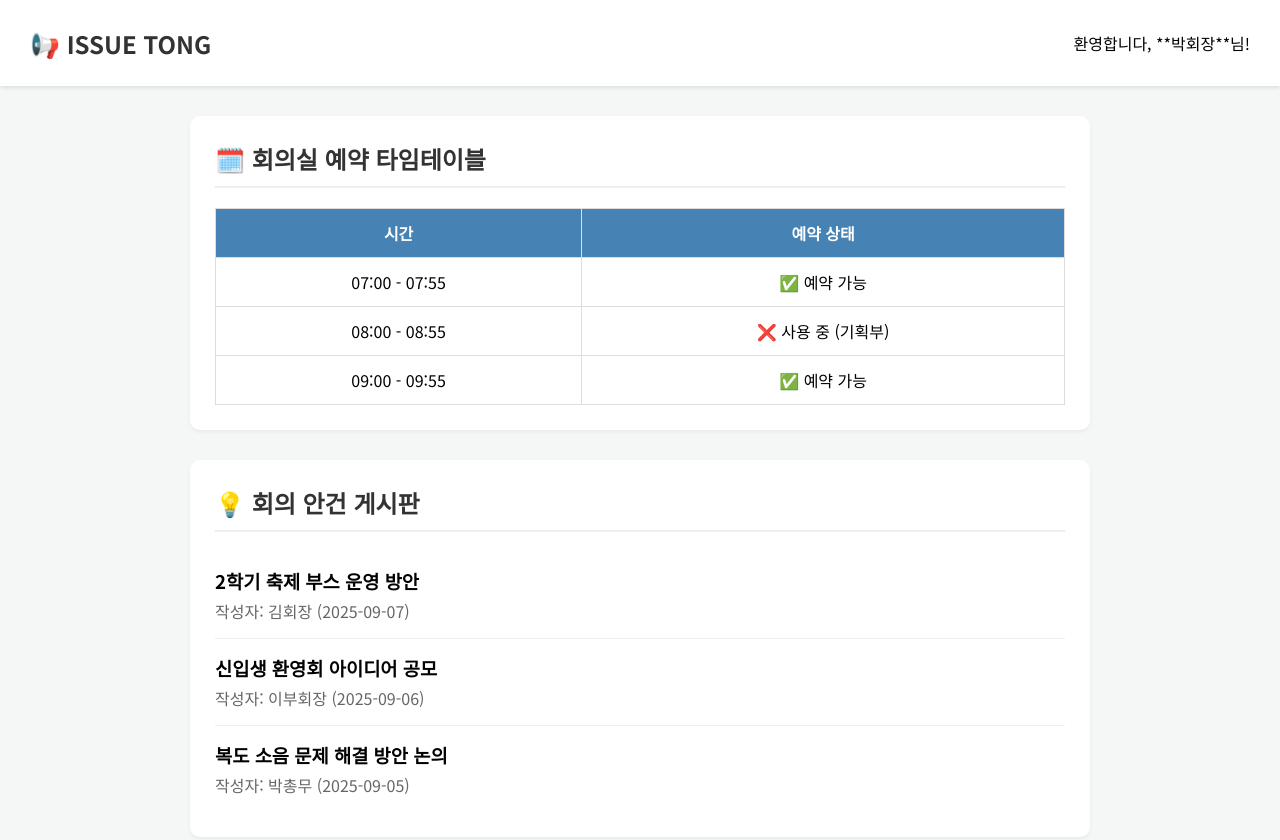
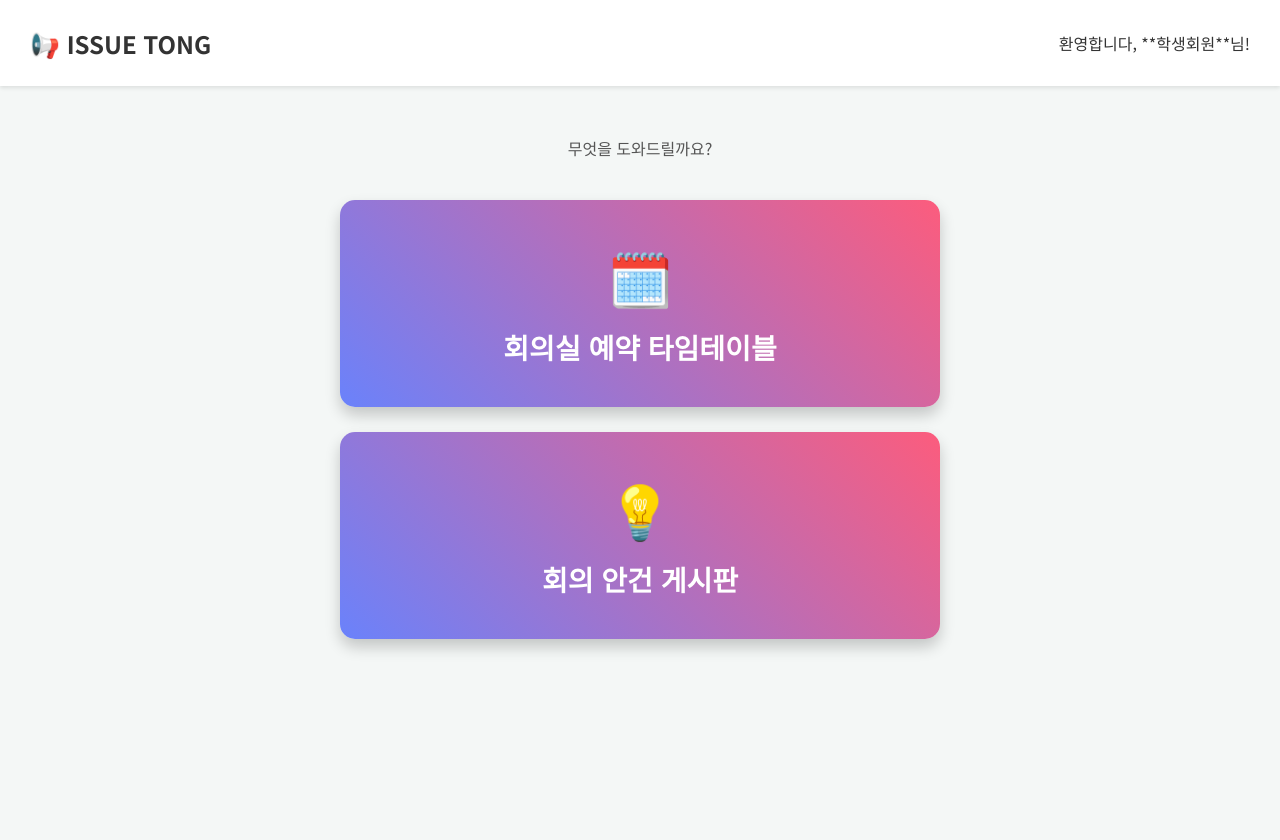
Before and after one commit to andreapark0602-arch/andrea0602-arch.github.io, a plain HTML site: page main.html in a window 1280 px wide. After the commit the page ends 800 px from the top, so only its background shows below. Drawn offline with Linux system fonts and the light colour scheme.

Commit message:
Update main.html

```diff
--- a/main.html
+++ b/main.html
@@ -3,7 +3,7 @@
 <head>
     <meta charset="UTF-8">
     <meta name="viewport" content="width=device-width, initial-scale=1.0">
-    <title>ISSUE TONG - 메인</title>
+    <title>ISSUE TONG - 메인 메뉴</title>
     <style>
         @import url('https://fonts.googleapis.com/css2?family=Noto+Sans+KR:wght@400;500;700&display=swap');
         body {
@@ -11,6 +11,7 @@
             background-color: #f4f7f6;
             margin: 0;
             padding: 0;
+            color: #333;
         }
         header {
             background-color: #fff;
@@ -27,49 +28,48 @@
         }
         .container {
             padding: 30px;
-            max-width: 900px;
+            max-width: 600px; /* 메뉴 페이지는 조금 더 작게 */
             margin: auto;
+            text-align: center;
         }
-        .section {
-            background-color: white;
-            padding: 25px;
-            border-radius: 10px;
-            box-shadow: 0 2px 4px rgba(0,0,0,0.05);
-            margin-bottom: 30px;
+        .menu-item {
+            background: linear-gradient(45deg, #6A82FB, #FC5C7D); /* 그라데이션 버튼 */
+            color: white;
+            padding: 40px;
+            border-radius: 15px;
+            margin-bottom: 25px;
+            font-size: 28px;
+            font-weight: 700;
+            text-decoration: none; /* 링크 밑줄 제거 */
+            display: block; /* 블록 요소로 만들어 클릭 영역 확장 */
+            transition: transform 0.3s ease, box-shadow 0.3s ease;
+            box-shadow: 0 8px 15px rgba(0,0,0,0.2);
+            position: relative;
+            overflow: hidden; /* 배경 애니메이션을 위해 */
         }
-        h2 {
-            margin-top: 0;
-            color: #333;
-            border-bottom: 2px solid #eee;
-            padding-bottom: 10px;
-            margin-bottom: 20px;
+        .menu-item:hover {
+            transform: translateY(-8px); /* 마우스 오버시 살짝 뜸 */
+            box-shadow: 0 12px 20px rgba(0,0,0,0.25);
         }
-        table {
-            width: 100%;
-            border-collapse: collapse;
+        .menu-item .icon {
+            font-size: 50px; /* 아이콘 크기 */
+            display: block;
+            margin-bottom: 15px;
+            animation: pulse 2s infinite; /* 아이콘에 펄스 효과 */
         }
-        th, td {
-            padding: 12px;
+
+        @keyframes pulse {
+            0% { transform: scale(1); }
+            50% { transform: scale(1.05); }
+            100% { transform: scale(1); }
+        }
+
+        .welcome-message {
+            margin-top: 20px;
+            font-size: 16px;
+            color: #555;
             text-align: center;
-            border: 1px solid #ddd;
-        }
-        th {
-            background-color: #4682B4;
-            color: white;
-        }
-        .post {
-            border-bottom: 1px solid #eee;
-            padding: 15px 0;
-        }
-        .post:last-child {
-            border-bottom: none;
-        }
-        .post h3 {
-            margin: 0 0 5px 0;
-        }
-        .post p {
-            margin: 0;
-            color: #666;
+            margin-bottom: 40px;
         }
     </style>
 </head>
@@ -77,42 +77,21 @@
 
     <header>
         <h1>📢 ISSUE TONG</h1>
-        <p>환영합니다, **박회장**님!</p>
+        <p>환영합니다, **학생회원**님!</p>
     </header>
 
     <div class="container">
-        <div class="section">
-            <h2>🗓️ 회의실 예약 타임테이블</h2>
-            <table>
-                <thead>
-                    <tr>
-                        <th>시간</th>
-                        <th>예약 상태</th>
-                    </tr>
-                </thead>
-                <tbody>
-                    <tr><td>07:00 - 07:55</td><td>✅ 예약 가능</td></tr>
-                    <tr><td>08:00 - 08:55</td><td>❌ 사용 중 (기획부)</td></tr>
-                    <tr><td>09:00 - 09:55</td><td>✅ 예약 가능</td></tr>
-                    </tbody>
-            </table>
-        </div>
+        <p class="welcome-message">무엇을 도와드릴까요?</p>
 
-        <div class="section">
-            <h2>💡 회의 안건 게시판</h2>
-            <div class="post">
-                <h3>2학기 축제 부스 운영 방안</h3>
-                <p>작성자: 김회장 (2025-09-07)</p>
-            </div>
-            <div class="post">
-                <h3>신입생 환영회 아이디어 공모</h3>
-                <p>작성자: 이부회장 (2025-09-06)</p>
-            </div>
-            <div class="post">
-                <h3>복도 소음 문제 해결 방안 논의</h3>
-                <p>작성자: 박총무 (2025-09-05)</p>
-            </div>
-        </div>
+        <a href="timetable.html" class="menu-item">
+            <span class="icon">🗓️</span>
+            회의실 예약 타임테이블
+        </a>
+
+        <a href="board.html" class="menu-item">
+            <span class="icon">💡</span>
+            회의 안건 게시판
+        </a>
     </div>
 
 </body>
```
